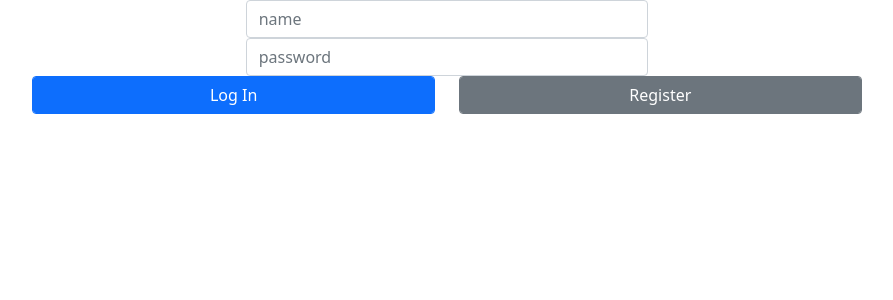
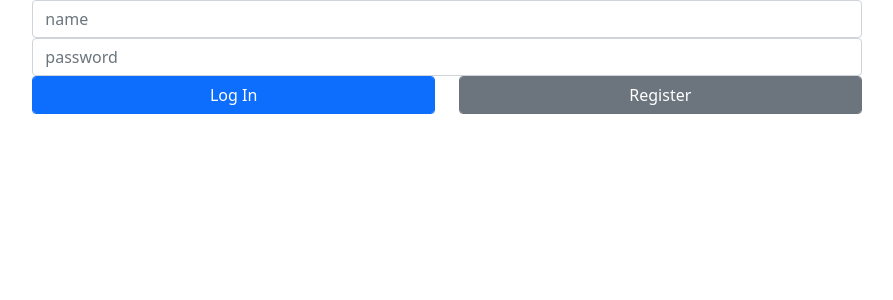
Before and after one commit to wjmolina/app-neuron-segmentation, a Flask app: page /login in a window 1280 px wide. Shown: the top 300 px of the page, without its empty margins (193-1086 px from the left). Run offline with Flask 2, Linux system fonts and the light colour scheme.

Commit message:
input width

```diff
--- a/templates/login.html
+++ b/templates/login.html
@@ -8,18 +8,18 @@
 <form action="/login" method="POST">
     <div class="container-fluid">
         <div class="row">
-            <div class="col-4"></div>
-            <div class="col-4">
+            <div class="col-2"></div>
+            <div class="col-8">
                 <input class="form-control" type="text" name="name" placeholder="name">
             </div>
-            <div class="col-4"></div>
+            <div class="col-2"></div>
         </div>
         <div class="row">
-            <div class="col-4"></div>
-            <div class="col-4">
+            <div class="col-2"></div>
+            <div class="col-8">
                 <input class="form-control" type="password" name="password" placeholder="password">
             </div>
-            <div class="col-4"></div>
+            <div class="col-2"></div>
         </div>
         <div class="row">
             <div class="col-2"></div>
```
